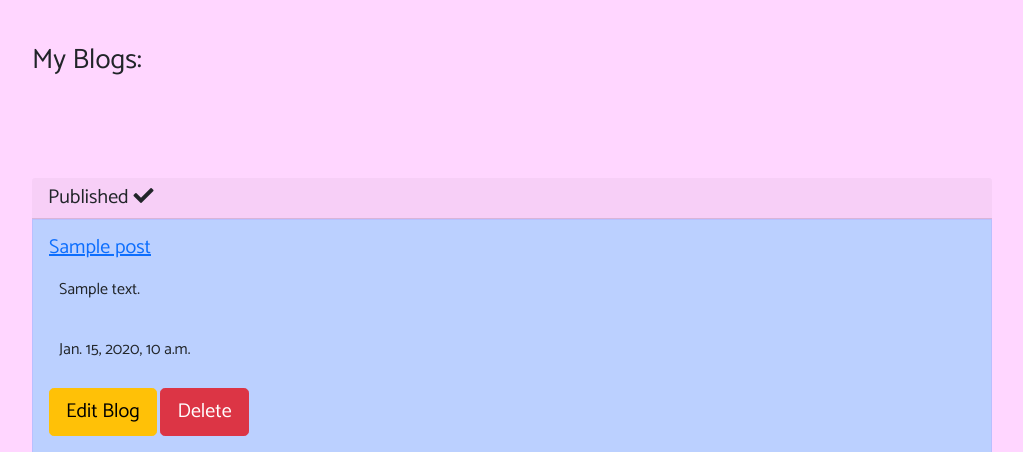
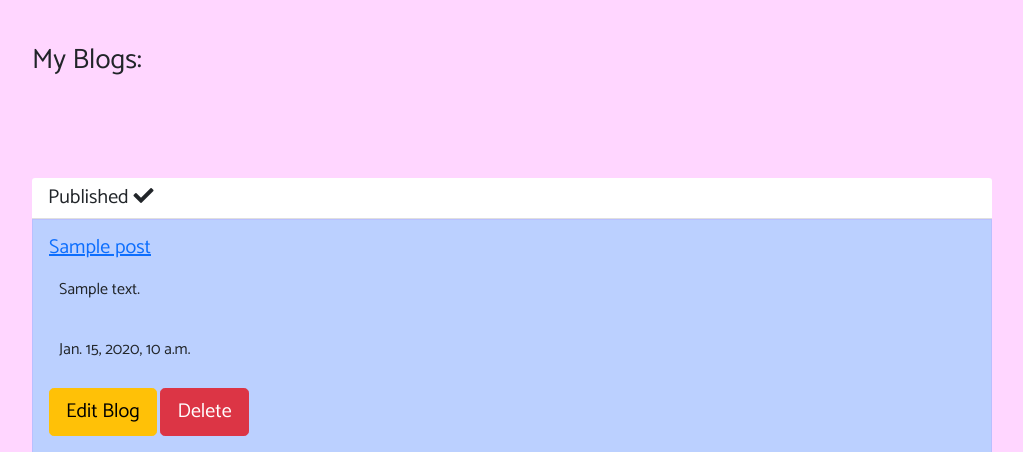
Before and after one commit to Mrst12/step-parents-unite, a Django app: page /my_blogs in a window 1280 px wide. Shown: the part 56-508 px from the top of the page, without its empty margins (20-1043 px from the left). Run offline with Django 3.2, Linux system fonts and the light colour scheme; a user stored in the database is signed in; tables that the repository leaves empty hold one stand-in row (values such as "Sample post").

Commit message:
change the status bar colour on the manage blog page so it stands out better

```diff
--- a/static/css/style.css
+++ b/static/css/style.css
@@ -159,3 +159,8 @@ a.post-link:hover {
 .col-1 {
     width: 50%;
 }
+
+/* manage blogs page */
+.card-header {
+    background-color: #fff;
+}
```
